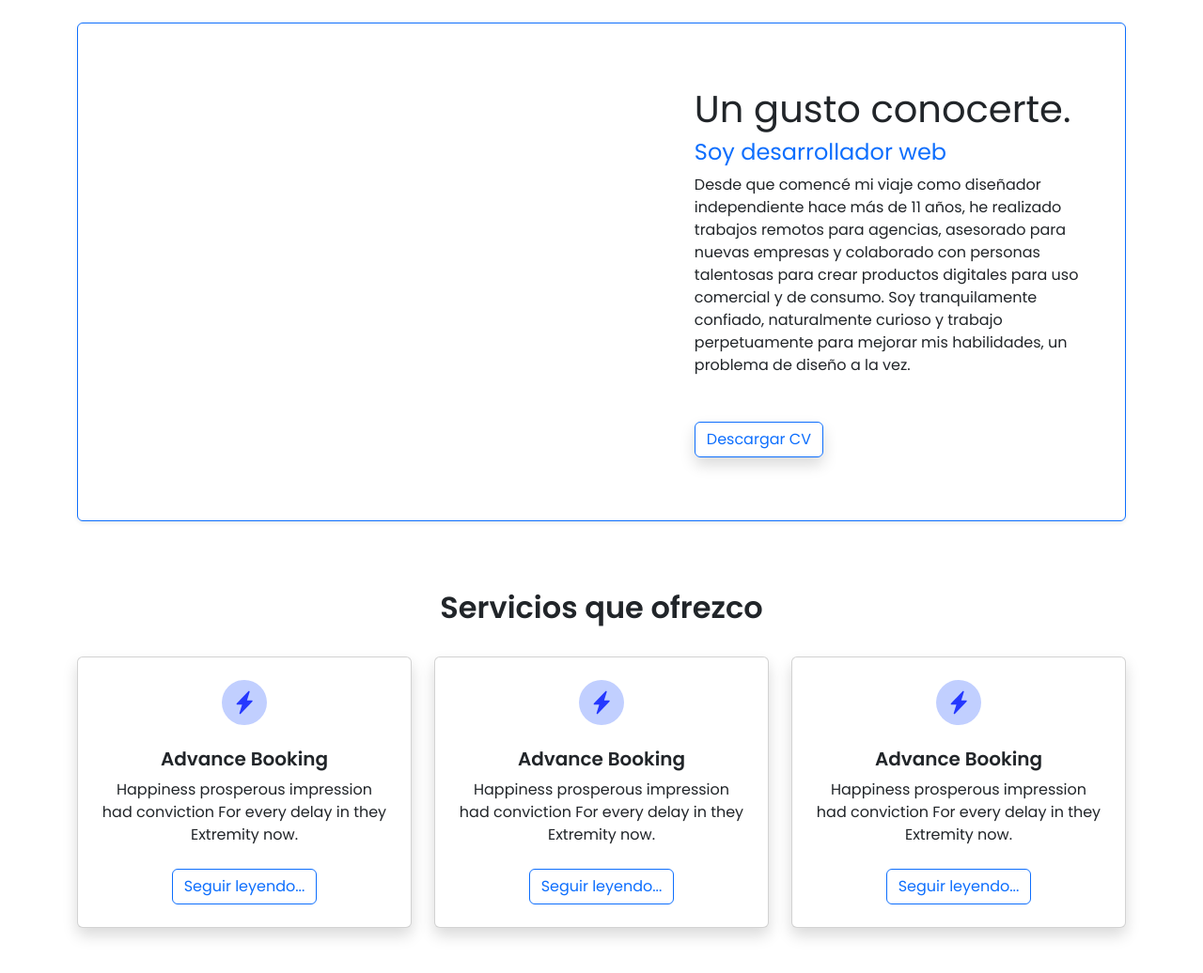
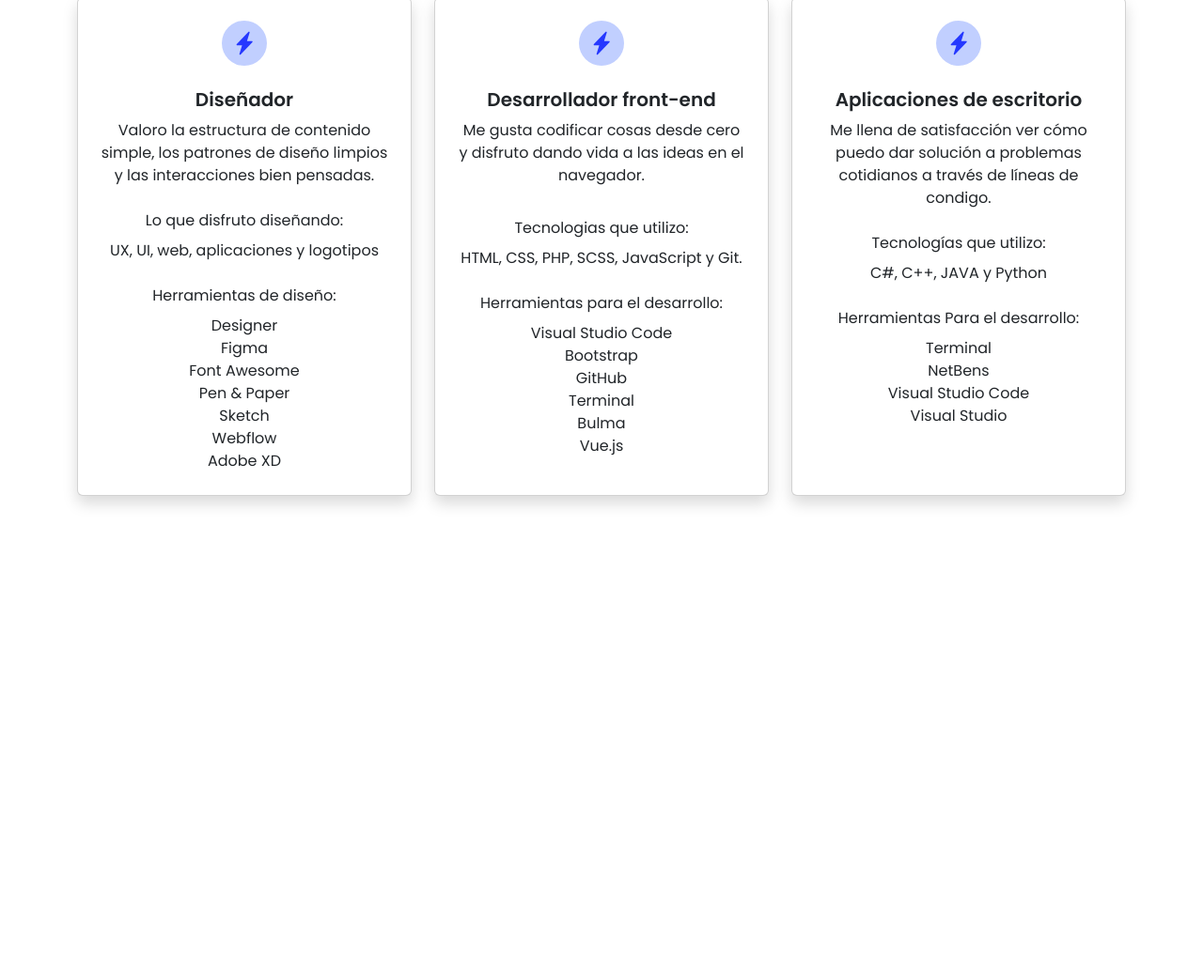
Before and after one commit to CarlosDuarte1998/carlos-duarte.github.io, a website: page index.html in a window 1280 px wide. Shown: the part 1363-2399 px from the top of the page at 94% size. After the commit the page ends 1939 px from the top, so only its background shows below. Drawn offline with nearby package versions, Linux system fonts and the light colour scheme.

Commit message:
Tarjetas creadas

```diff
--- a/css/estilos.css
+++ b/css/estilos.css
@@ -52,3 +52,9 @@ color: #fff;
     box-shadow: 5px 5px 40px;
 
 }
+
+.listas{
+    list-style: none;
+
+    align-items: center;
+}
--- a/index.html
+++ b/index.html
@@ -18,7 +18,7 @@
   <link rel="stylesheet" href="css/estilos.css">
 </head>
 
-<body onresize="SizeImage()">
+<body onresize="SizeImage()" onload="SizeImage()">
   <nav class="navbar navbar-expand-lg navbar-light text-center">
     <div class="container">
       <a class="navbar-brand" href="#"><img src="imgs/logo_peque.png" style="width: 100px;"></a>
@@ -64,7 +64,7 @@
           <div class="col-xl-5 col-md-6 offset-lg-1 text-center text-md-start py-4 py-lg-5 ">
             <h2 class="h1">Un gusto conocerte.</h2>
             <h3 class="h4 text-primary">Soy desarrollador web</h3>
-            <p class="mb-4 mb-lg-5">Desde que comencé mi viaje como diseñador independiente hace más de 11 años, he realizado trabajos remotos para agencias, asesorado para nuevas empresas y colaborado con personas talentosas para crear productos digitales para uso comercial y de consumo. Soy tranquilamente confiado, naturalmente curioso y trabajo perpetuamente para mejorar mis habilidades, un problema de diseño a la vez.</p>
+            <p class="mb-4 mb-lg-5">Desde que comencé mi viaje como desarrollador hace más de 2 años, he realizado trabajos para la alcaldía y la fundación gloria de kriete donde he tuve la oportunidad de desarrollar mis habilidades.  He colaborado con personas talentosas para crear productos digitales para uso comercial o de consumo. Soy tranquilamente confiado, naturalmente curioso y trabajo perpetuamente para mejorar mis habilidades, un problema una solución.</p>
             <a href="#" class="btn btn-outline-primary shadow">Descargar CV</a>
           </div>
 
@@ -88,11 +88,29 @@
             <!-- Inicio de la tarjeta  -->
             <div class="card card-body shadow p-4 h-100">
               <div class=" mb-4"><img src="imgs/Rayo.svg" class="" style="width: 3em;" alt=""></div>
-              <h5 class="subtitulos-b">Advance Booking</h5>
-              <p class="mb-0">Happiness prosperous impression had conviction For every delay in they Extremity now. </p>
+              <h5 class="subtitulos-b">Diseñador</h5>
+              <p class="mb-0">Valoro la estructura de contenido simple, los patrones de diseño limpios y las interacciones bien pensadas.</p>
               <div class="mt-4">
-                <button class="btn btn-outline-primary">Seguir leyendo...</button>
+              Lo que disfruto diseñando:
+
               </div>
+              <div class="mt-2">
+                UX, UI, web, aplicaciones y logotipos
+              </div>
+              <div class="mt-4">
+                Herramientas de diseño:
+                </div>
+                <div class="mt-2">
+                  <ul class="list-group list-group-flush">
+                    <li class="list-group"> Designer</li>
+                    <li class="list-group">Figma</li>
+                    <li class="list-group">Font Awesome</li>
+                    <li class="list-group">Pen & Paper</li>
+                    <li class="list-group">Sketch</li>
+                    <li class="list-group">Webflow</li>
+                    <li class="list-group">Adobe XD</li>
+                  </ul>
+                </div>
             </div>
 
           </div>
@@ -103,10 +121,29 @@
             <div class="card card-body shadow p-4 h-100">
 
               <div class=" mb-4"><img src="imgs/Rayo.svg" class="" style="width: 3em;" alt=""></div>
-              <h5 class="subtitulos-b">Advance Booking</h5>
-              <p class="mb-0">Happiness prosperous impression had conviction For every delay in they Extremity now. </p>
+              <h5 class="subtitulos-b">Desarrollador front-end</h5>
+              <p class="mb-0">Me gusta codificar cosas desde cero y disfruto dando vida a las ideas en el navegador.</p>
               <div class="mt-4">
-                <button class="btn btn-outline-primary">Seguir leyendo...</button>
+                <div class="mt-2">
+                  Tecnologias que utilizo:
+
+                  </div>
+                  <div class="mt-2">
+                   HTML, CSS, PHP, SCSS, JavaScript y Git.
+                  </div>
+                  <div class="mt-4">
+                    Herramientas para el desarrollo:
+                    </div>
+                    <div class="mt-2">
+                      <ul class="list-group list-group-flush">
+                        <li class="list-group">Visual Studio Code</li>
+                        <li class="list-group">Bootstrap</li>
+                        <li class="list-group">GitHub</li>
+                        <li class="list-group">Terminal</li>
+                        <li class="list-group">Bulma</li>
+                        <li class="list-group">Vue.js</li>
+                      </ul>
+                    </div>
               </div>
             </div>
           </div>
@@ -117,10 +154,25 @@
             <div class="card card-body shadow p-4 h-100">
 
               <div class=" mb-4"><img src="imgs/Rayo.svg" class="" style="width: 3em;" alt=""></div>
-              <h5 class="subtitulos-b">Advance Booking</h5>
-              <p class="mb-0">Happiness prosperous impression had conviction For every delay in they Extremity now. </p>
+              <h5 class="subtitulos-b">Aplicaciones de escritorio</h5>
+              <p class="mb-0">Me llena de satisfacción ver cómo puedo dar solución a problemas cotidianos a través de líneas de condigo. </p>
               <div class="mt-4">
-                <button class="btn btn-outline-primary">Seguir leyendo...</button>
+                Tecnologías que utilizo:
+              </div>
+              <div class="mt-2">
+                C#, C++, JAVA y Python
+              </div>
+              <div class="mt-4">
+                Herramientas Para el desarrollo:
+                </div>
+                <div class="mt-2">
+                  <ul class="list-group list-group-flush">
+                    <li class="list-group">Terminal</li>
+                    <li class="list-group">NetBens</li>
+                    <li class="list-group">Visual Studio Code</li>
+                    <li class="list-group">Visual Studio</li>
+                  </ul>
+                </div>
               </div>
             </div>
           </div>
@@ -131,43 +183,26 @@
 
 
 
+
 <br><br>
 </body>
 
 
 
-<!-- JavaScript Bundle with Popper -->
+
 <script src="https://cdn.jsdelivr.net/npm/bootstrap@5.2.2/dist/js/bootstrap.bundle.min.js" integrity="sha384-OERcA2EqjJCMA+/3y+gxIOqMEjwtxJY7qPCqsdltbNJuaOe923+mo//f6V8Qbsw3" crossorigin="anonymous"></script>
 <script src="node_modules/bootstrap/dist/js/bootstrap.min.js"></script>
+
+<script>
+
+</script>
+
+
+
+<script src="js/main.js"></script>
 
 
 
 
 
-<script src="js/main.js"></script>
-
-<script>
-  let     elementoID = document.getElementById('sizeimage');
-
-function SizeImage(){
-
- if (screen.width<700) {
-    elementoID.removeAttribute('style')
- }
- else{
-  if(screen.width){
-    elementoID.setAttribute('style', 'width: 35%; height: auto;');
-  }
-  else{
-
-  }
- }
-
-
-}
-
-</script>
-
-
-
 </html>
--- a/js/main.js
+++ b/js/main.js
@@ -15,3 +15,20 @@ listElements.forEach(listElement => {
 
     })
 });
+
+
+let     elementoID = document.getElementById('sizeimage');
+
+function SizeImage(){
+
+ if (screen.width<700) {
+    elementoID.removeAttribute('style')
+ } else{
+
+  if(screen.width>700){
+   elementoID.setAttribute('style', 'width: 35%; height: auto;');
+
+ }
+
+ }
+}
```
